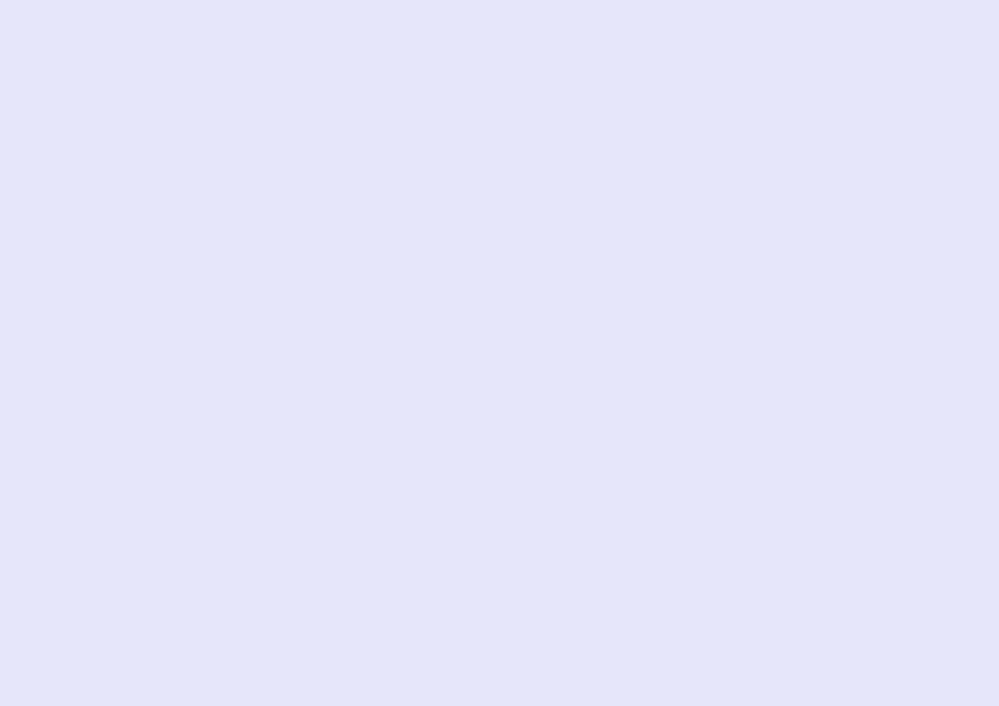
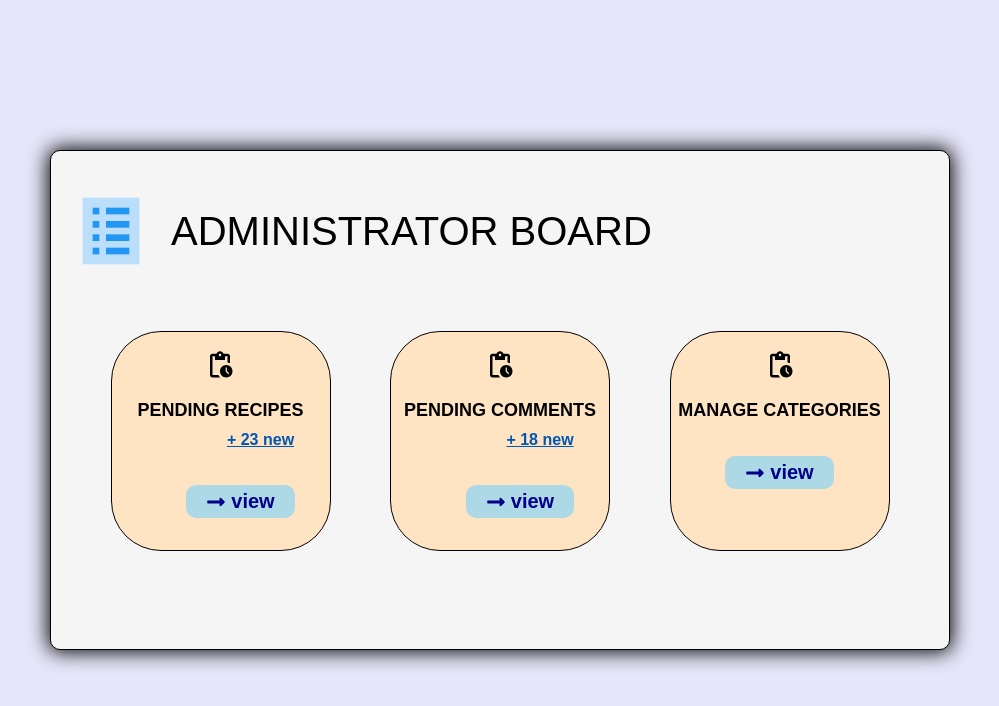
Before and after one commit to aleksarashova/DiplomnaRabota2025, a React (Create React App) app in the folder frontend/: page /admin in a window 1280 px wide. Before the commit this address had no page. Shown: the top 706 px of the page, without its empty margins (140-1139 px from the left). Built offline with nearby package versions, Linux system fonts and the light colour scheme.

Commit message:
feat: initial design of the administrator board

```diff
--- a/frontend/src/App.tsx
+++ b/frontend/src/App.tsx
@@ -13,6 +13,7 @@ import SingleView from "./components/pages/single/singlepage/singleview";
 import MyProfile from "./components/pages/profile/myProfile/myProfile";
 import Profile from "./components/pages/profile/otherProfile/profile";
 import AddRecipePage from "./components/pages/add-recipe/AddRecipe";
+import AdminPage from "./components/pages/admin/AdminPage";
 
 function App() {
   return (
@@ -29,6 +30,7 @@ function App() {
         <Route path="/add-recipe" element={<AddRecipePage />}></Route>
         <Route path="/profile/:username" element={<Profile />}></Route>
         <Route path="/myProfile" element={<MyProfile />}></Route>
+        <Route path="/admin" element={<AdminPage />}></Route>
       </Routes>
     </div>
   );
--- /dev/null
+++ b/frontend/src/components/bars/adminbar/Adminbar.tsx
@@ -0,0 +1,33 @@
+import React from "react";
+import "./adminbar.css";
+
+import { FcViewDetails } from "react-icons/fc";
+import { MdOutlinePendingActions } from "react-icons/md";
+import { FaLongArrowAltRight } from "react-icons/fa";
+
+const Adminbar = () => {
+
+    return (
+        <div className="adminbar">
+            <p className="adminbar-title"> <FcViewDetails className="to-do-list-icon"/> ADMINISTRATOR BOARD </p>
+            <div className="admin-to-do-sections">
+                <div className="to-do-section">
+                    <p className="admin-task-title"> <MdOutlinePendingActions className="pending-icon"/> PENDING RECIPES </p>
+                    <p className="task-number">+ 23 new</p>
+                    <p className="show-to-do"><FaLongArrowAltRight className="show-to-do-arrow"/>view</p>
+                </div>
+                <div className="to-do-section">
+                    <p className="admin-task-title"><MdOutlinePendingActions className="pending-icon"/> PENDING COMMENTS</p>
+                    <p className="task-number">+ 18 new</p>
+                    <p className="show-to-do"><FaLongArrowAltRight className="show-to-do-arrow"/>view</p>
+                </div>
+                <div className="to-do-section">
+                    <p className="admin-task-title"><MdOutlinePendingActions className="pending-icon"/> MANAGE CATEGORIES </p>
+                    <p className="show-to-do-categories"><FaLongArrowAltRight className="show-to-do-arrow"/>view</p>
+                </div>
+            </div>
+        </div>
+    );
+};
+
+export default Adminbar;
--- /dev/null
+++ b/frontend/src/components/bars/adminbar/adminbar.css
@@ -0,0 +1,109 @@
+.adminbar {
+    width: 900px;
+    height: 500px;
+    background-color: whitesmoke;
+    border-radius: 10px;
+    border: 1px solid black;
+    display: flex;
+    flex-direction: column;
+    align-items: center;
+    justify-content: flex-start;
+    gap: 20px;
+    box-shadow: 0 0 20px 2px black;
+}
+
+.admin-to-do-sections {
+    width: 100%;
+    display: flex;
+    flex-direction: row;
+    align-items: center;
+    justify-content: space-evenly;
+}
+
+.adminbar-title {
+    font-size: 40px;
+    font-family: "Imprint MT Shadow", sans-serif;
+    font-weight: normal;
+    display: flex;
+    flex-direction: row;
+    justify-content: flex-start;
+    align-items: center;
+    width: 100%;
+    gap: 20px;
+}
+
+.to-do-list-icon {
+    font-size: 80px;
+    margin-left: 20px;
+}
+
+.to-do-section
+{
+    width: 220px;
+    height: 220px;
+    background-color: #FFE4C4;
+    border-radius: 50px;
+    display: flex;
+    flex-direction: column;
+    justify-content: flex-start;
+    align-items: center;
+    gap: 0;
+    border: 1px solid black;
+}
+
+.admin-task-title {
+    font-size: 18px;
+    font-family: "Felix Titling", sans-serif;
+    font-weight: bolder;
+    display: flex;
+    flex-direction: column;
+    align-items: center;
+    gap: 20px;
+    padding-bottom: 0;
+    margin-bottom: 0;
+}
+
+.pending-icon {
+    font-size: 30px;
+}
+
+.task-number {
+    font-size: 16px;
+    font-family: "Felix Titling", sans-serif;
+    font-weight: bolder;
+    color: #0056b3;
+    text-decoration: #0056b3 underline;
+    padding-top: 0;
+    margin-top: 10px;
+    margin-left: 80px;
+}
+
+.show-to-do,
+.show-to-do-categories
+{
+    display: flex;
+    flex-direction: row;
+    align-items: center;
+    gap: 5px;
+    font-size: 20px;
+    font-family: "Century Schoolbook", sans-serif;
+    font-weight: bolder;
+    background-color: lightblue;
+    color: darkblue;
+    padding: 5px 20px;
+    border-radius: 10px;
+    margin-left: 40px;
+}
+
+.show-to-do-categories {
+    margin-left: 0;
+    margin-top: 35px;
+}
+
+.show-to-do:hover,
+.show-to-do-categories:hover
+{
+    background-color: #0056b3;
+    color: lightblue;
+    font-size: 22px;
+}
--- a/frontend/src/components/pages/add-recipe/AddRecipe.tsx
+++ b/frontend/src/components/pages/add-recipe/AddRecipe.tsx
@@ -1,7 +1,6 @@
 import React, {useEffect, useState} from "react";
 
 import Header from "../../sections/header/Header";
-import ForgotPasswordForm from "../../forms/forgot-password/ForgotPasswordForm";
 import Footer from "../../sections/footer/Footer";
 import {useNavigate} from "react-router-dom";
 import {validateJWT} from "../authCheck";
--- /dev/null
+++ b/frontend/src/components/pages/admin/AdminPage.tsx
@@ -0,0 +1,14 @@
+import React from "react";
+import "./adminpage.css";
+
+import Adminbar from "../../bars/adminbar/Adminbar";
+
+const AdminPage = () => {
+    return (
+        <div className="admin-page">
+            <Adminbar />
+        </div>
+    );
+}
+
+export default AdminPage;
--- /dev/null
+++ b/frontend/src/components/pages/admin/adminpage.css
@@ -0,0 +1,7 @@
+.admin-page {
+    width: 100vw;
+    height: 100vh;
+    display: flex;
+    align-items: center;
+    justify-content: center;
+}
```
